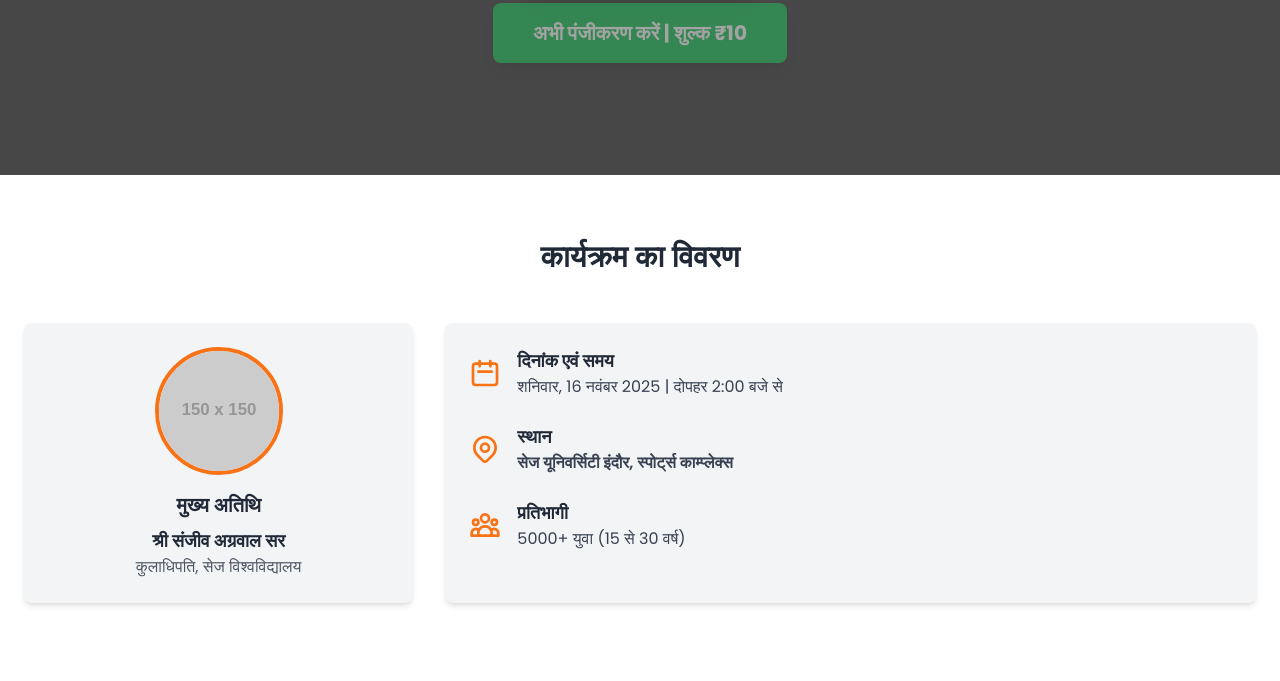
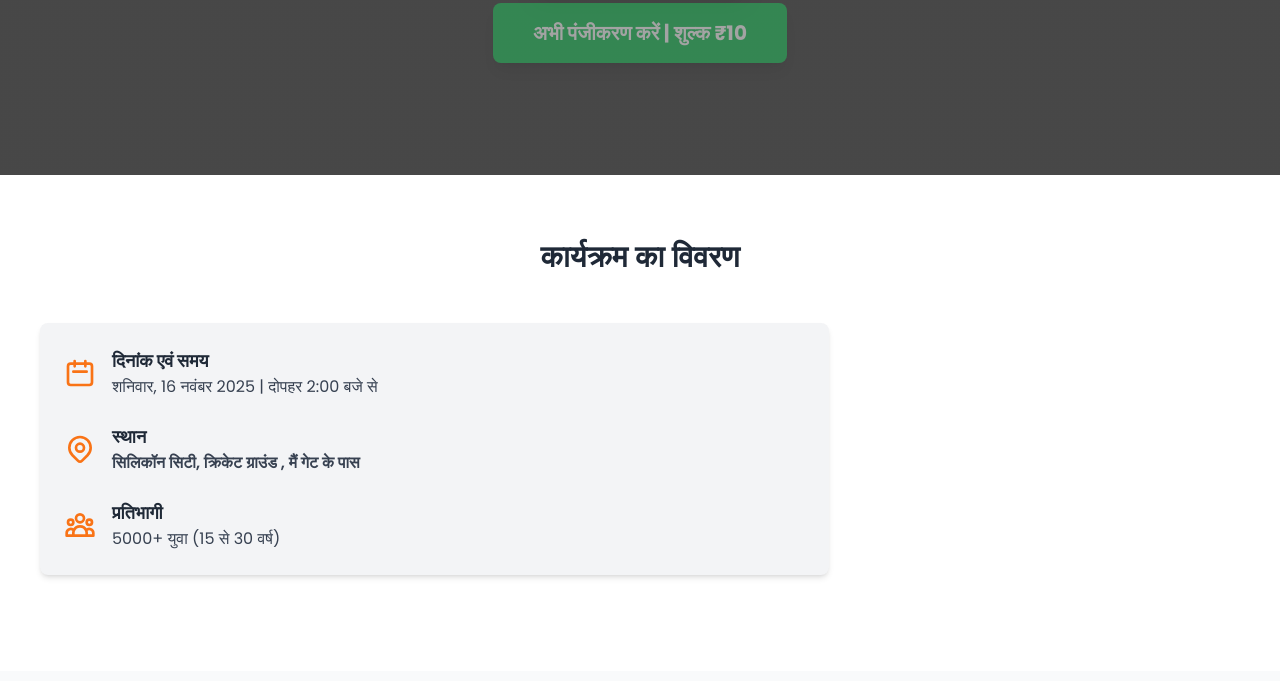
Before and after one commit to rishabhvyas17/Yuva-Sangam, a plain HTML site: page index.html in a window 1280 px wide. Shown: the part 569-1250 px from the top of the page. Drawn offline with nearby package versions, Linux system fonts and the light colour scheme; placeholder pictures from the web are drawn by us; a web font is replaced by a local one.

Commit message:
venue  change

```diff
--- a/index.html
+++ b/index.html
@@ -70,14 +70,7 @@
         <div class="container mx-auto px-6">
             <h2 class="text-3xl font-bold text-center mb-12 font-hindi">कार्यक्रम का विवरण</h2>
             <div class="flex flex-wrap -mx-4 items-stretch">
-                <!-- Chief Guest -->
-                <div class="w-full md:w-1/3 px-4 mb-8">
-                    <div class="text-center p-6 bg-gray-100 rounded-lg shadow-md h-full flex flex-col justify-center">
-                        <img src="https://placehold.co/150x150/CCCCCC/FFFFFF?text=Chief+Guest" alt="Chief Guest" class="w-32 h-32 rounded-full mx-auto mb-4 border-4 border-orange-500">
-                        <h3 class="text-xl font-bold mb-2 font-hindi">मुख्य अतिथि</h3>
-                        <p class="text-lg font-semibold">श्री संजीव अग्रवाल सर</p>
-                        <p class="text-gray-600">कुलाधिपति, सेज विश्वविद्यालय</p>
-                    </div>
+
                 </div>
                 <!-- Date, Time, Venue -->
                 <div class="w-full md:w-2/3 px-4 mb-8">
@@ -93,7 +86,7 @@
                              <svg class="w-8 h-8 text-orange-500 mr-4 flex-shrink-0" fill="none" stroke="currentColor" viewBox="0 0 24 24"><path stroke-linecap="round" stroke-linejoin="round" stroke-width="2" d="M17.657 16.657L13.414 20.9a1.998 1.998 0 01-2.827 0l-4.244-4.243a8 8 0 1111.314 0z"></path><path stroke-linecap="round" stroke-linejoin="round" stroke-width="2" d="M15 11a3 3 0 11-6 0 3 3 0 016 0z"></path></svg>
                             <div>
                                 <h4 class="font-bold text-lg">स्थान</h4>
-                                <p class="text-gray-700 font-semibold">सेज यूनिवर्सिटी इंदौर, स्पोर्ट्स काम्प्लेक्स</p>
+                                <p class="text-gray-700 font-semibold">सिलिकॉन सिटी, क्रिकेट ग्राउंड , मैं गेट के पास</p>
                             </div>
                         </div>
                         <div class="flex items-center">
```
Also changed, not shown: img.png.
